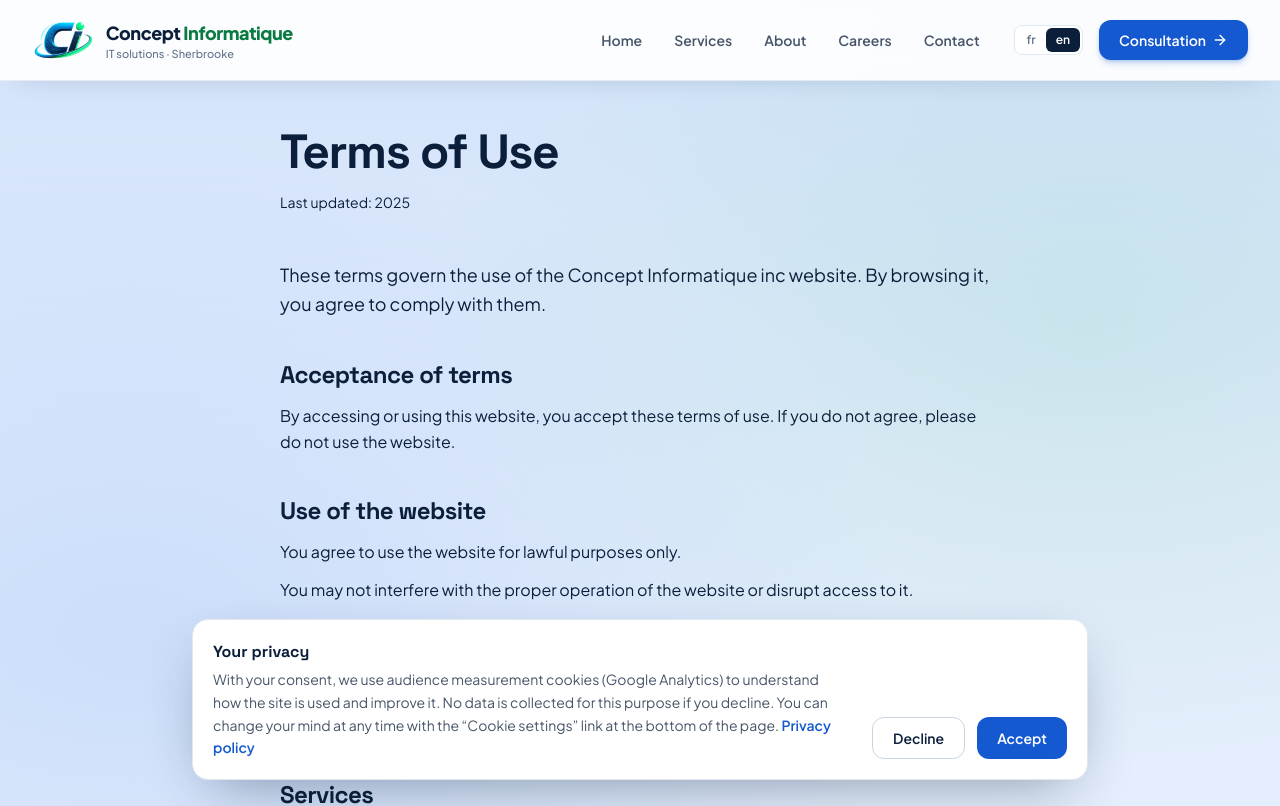
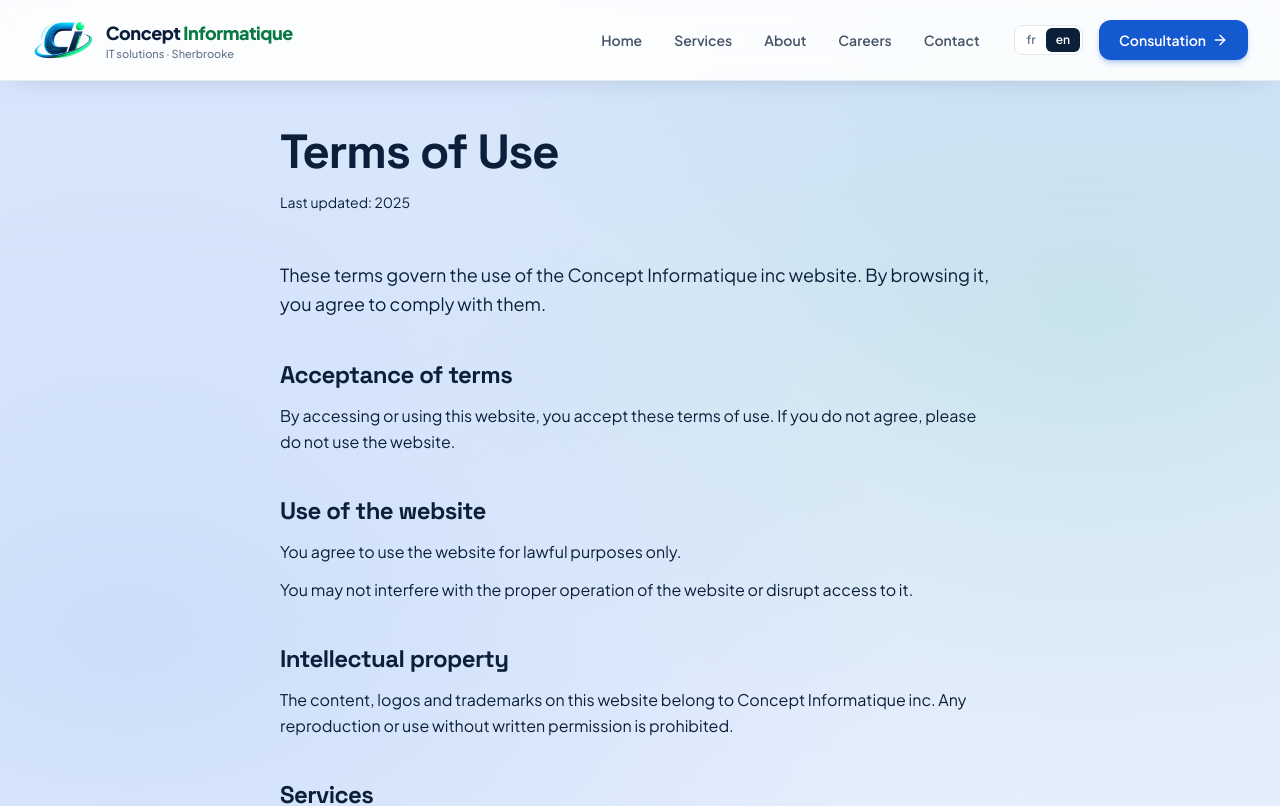
Before and after one commit to mteingueng-dot/conceptinformatique, a React (Vite) app: page /en/terms in a window 1280 px wide. Shown: the top 806 px of the page. Built offline with nearby package versions, Linux system fonts and the light colour scheme.

Commit message:
Revert "Consentement aux témoins (Loi 25) : Google Analytics seulement après accord"
This reverts commit c4bb6b351f3bd3729be17dba722beb0997e2d066.

```diff
--- a/index.html
+++ b/index.html
@@ -3,26 +3,14 @@
   <head>
     <meta charset="UTF-8" />
     <meta name="viewport" content="width=device-width, initial-scale=1.0" />
-    <!-- Google Tag Manager (GTM-N29MXHX8), chargé SEULEMENT après le consentement du visiteur (Loi 25).
-         Le choix est gardé dans le navigateur (clé « ci-consent ») ; le bandeau est dans src/components/CookieConsent.tsx. -->
+    <!-- Google Tag Manager (GTM-N29MXHX8) -->
     <script>
       window.dataLayer = window.dataLayer || [];
       function gtag(){dataLayer.push(arguments);}
       gtag('js', new Date());
-      // Mode consentement de Google : tout est refusé par défaut
-      gtag('consent', 'default', { analytics_storage: 'denied', ad_storage: 'denied', ad_user_data: 'denied', ad_personalization: 'denied' });
-      window.ciLoadGtm = function () {
-        if (window.ciGtmLoaded) return;
-        window.ciGtmLoaded = true;
-        gtag('consent', 'update', { analytics_storage: 'granted' });
-        dataLayer.push({ 'gtm.start': new Date().getTime(), event: 'gtm.js' });
-        var s = document.createElement('script');
-        s.async = true;
-        s.src = 'https://www.googletagmanager.com/gtm.js?id=GTM-N29MXHX8';
-        document.head.appendChild(s);
-      };
-      try { if (localStorage.getItem('ci-consent') === 'granted') window.ciLoadGtm(); } catch (e) {}
+      dataLayer.push({ 'gtm.start': new Date().getTime(), event: 'gtm.js' });
     </script>
+    <script async src="https://www.googletagmanager.com/gtm.js?id=GTM-N29MXHX8"></script>
     <!-- Fin Google Tag Manager -->
     <meta name="theme-color" content="#ffffff" />
     <title>Concept Informatique | Données et logiciels à Sherbrooke</title>
@@ -92,6 +80,9 @@
     <noscript><link rel="stylesheet" href="https://fonts.googleapis.com/css2?family=Plus+Jakarta+Sans:wght@300;400;500;600;700;800&family=Space+Grotesk:wght@500;700&family=JetBrains+Mono:wght@400&display=swap" /></noscript>
   </head>
   <body>
+    <!-- Google Tag Manager (noscript) -->
+    <noscript><iframe src="https://www.googletagmanager.com/ns.html?id=GTM-N29MXHX8" height="0" width="0" style="display:none;visibility:hidden"></iframe></noscript>
+    <!-- Fin Google Tag Manager (noscript) -->
     <div id="root"></div>
     <script type="module" src="/src/main.tsx"></script>
   </body>
--- a/src/App.tsx
+++ b/src/App.tsx
@@ -16,7 +16,6 @@ import ProfileDetailPage from './pages/ProfileDetailPage';
 import LegalPage from './pages/LegalPage';
 import NotFoundPage from './pages/NotFoundPage';
 import SeoManager from './seo/SeoManager';
-import CookieConsent from './components/CookieConsent';
 import { LanguageProvider } from './i18n/LanguageContext';
 import { Navigate } from './i18n/router';
 import { EXPERTISE_TO_SERVICE } from './seo/meta';
@@ -83,7 +82,6 @@ export function AppShell() {
           </Routes>
         </main>
         <Footer />
-        <CookieConsent />
       </div>
     </LanguageProvider>
   );
--- a/src/components/CookieConsent.tsx
+++ /dev/null
@@ -1,116 +0,0 @@
-import { useEffect, useState } from 'react';
-import { Link } from '../i18n/router';
-import { useLanguage } from '../i18n/LanguageContext';
-
-/*
- * Bandeau de consentement aux témoins (Loi 25, Québec).
- * Google Tag Manager / Google Analytics ne sont chargés qu'après « Accepter » (voir index.html : window.ciLoadGtm).
- * Le choix est conservé dans le navigateur ; le lien « Gestion des témoins » du pied de page rouvre le bandeau.
- */
-
-export const CONSENT_KEY = 'ci-consent';
-export const OPEN_CONSENT_EVENT = 'ci-open-consent';
-
-type Choice = 'granted' | 'denied';
-
-const dict = {
-  fr: {
-    title: 'Votre vie privée',
-    text: 'Avec votre accord, nous utilisons des témoins de mesure d’audience (Google Analytics) pour comprendre comment le site est utilisé et l’améliorer. Aucune donnée n’est recueillie à cette fin si vous refusez. Vous pouvez changer d’avis à tout moment avec le lien « Gestion des témoins » en bas de page.',
-    policy: 'Politique de confidentialité',
-    accept: 'Accepter',
-    refuse: 'Refuser',
-    label: 'Consentement aux témoins',
-  },
-  en: {
-    title: 'Your privacy',
-    text: 'With your consent, we use audience measurement cookies (Google Analytics) to understand how the site is used and improve it. No data is collected for this purpose if you decline. You can change your mind at any time with the “Cookie settings” link at the bottom of the page.',
-    policy: 'Privacy policy',
-    accept: 'Accept',
-    refuse: 'Decline',
-    label: 'Cookie consent',
-  },
-};
-
-function readChoice(): Choice | null {
-  try {
-    const v = localStorage.getItem(CONSENT_KEY);
-    return v === 'granted' || v === 'denied' ? v : null;
-  } catch {
-    return null;
-  }
-}
-
-export default function CookieConsent() {
-  const { lang } = useLanguage();
-  const t = dict[lang];
-  // Rien au pré-rendu ni avant le montage : le choix n'est connu que dans le navigateur
-  const [open, setOpen] = useState(false);
-
-  useEffect(() => {
-    if (readChoice() === null) setOpen(true);
-    const reopen = () => setOpen(true);
-    window.addEventListener(OPEN_CONSENT_EVENT, reopen);
-    return () => window.removeEventListener(OPEN_CONSENT_EVENT, reopen);
-  }, []);
-
-  const decide = (choice: Choice) => {
-    const previous = readChoice();
-    try {
-      localStorage.setItem(CONSENT_KEY, choice);
-    } catch {
-      // stockage indisponible : le choix vaut pour cette visite seulement
-    }
-    const w = window as unknown as { ciLoadGtm?: () => void; gtag?: (...args: unknown[]) => void };
-    if (choice === 'granted') {
-      w.ciLoadGtm?.();
-    } else if (previous === 'granted') {
-      // Retrait du consentement : on coupe la mesure, on efface les témoins Google Analytics (_ga…)
-      // et on recharge la page pour décharger Google Analytics
-      w.gtag?.('consent', 'update', { analytics_storage: 'denied' });
-      const host = window.location.hostname.replace(/^www\./, '');
-      document.cookie.split(';').map((c) => c.split('=')[0].trim()).filter((n) => n.startsWith('_ga')).forEach((name) => {
-        for (const domain of ['', `; domain=${host}`, `; domain=.${host}`]) {
-          document.cookie = `${name}=; expires=Thu, 01 Jan 1970 00:00:00 GMT; path=/${domain}`;
-        }
-      });
-      window.location.reload();
-      return;
-    }
-    setOpen(false);
-  };
-
-  if (!open) return null;
-
-  return (
-    <div role="dialog" aria-modal="false" aria-label={t.label} className="fixed inset-x-0 bottom-0 z-[60] p-3 sm:p-5">
-      <div className="mx-auto max-w-4xl rounded-2xl border border-slate-200 bg-white p-5 shadow-[0_20px_60px_-20px_rgba(11,31,58,0.45)] sm:flex sm:items-end sm:gap-6">
-        <div className="flex-1">
-          <p className="font-display text-base font-bold text-ci-navy">{t.title}</p>
-          <p className="mt-1 text-sm leading-relaxed text-slate-600">
-            {t.text}{' '}
-            <Link to="/privacy/" className="font-semibold text-ci-blue-600 underline-offset-2 hover:underline">
-              {t.policy}
-            </Link>
-          </p>
-        </div>
-        <div className="mt-4 flex shrink-0 gap-3 sm:mt-0">
-          <button
-            type="button"
-            onClick={() => decide('denied')}
-            className="flex-1 rounded-xl border border-slate-300 bg-white px-5 py-2.5 text-sm font-semibold text-ci-navy transition-colors hover:border-ci-navy sm:flex-none"
-          >
-            {t.refuse}
-          </button>
-          <button
-            type="button"
-            onClick={() => decide('granted')}
-            className="flex-1 rounded-xl bg-ci-blue-600 px-5 py-2.5 text-sm font-semibold text-white transition-colors hover:bg-ci-blue-700 sm:flex-none"
-          >
-            {t.accept}
-          </button>
-        </div>
-      </div>
-    </div>
-  );
-}
--- a/src/components/Footer.tsx
+++ b/src/components/Footer.tsx
@@ -4,7 +4,6 @@ import { Link2, Mail, Phone, MapPin } from 'lucide-react';
 
 import { useLanguage } from '../i18n/LanguageContext';
 import { getServices } from '../data/services';
-import { OPEN_CONSENT_EVENT } from './CookieConsent';
 
 const LINKEDIN_URL = 'https://www.linkedin.com/company/concept-informatique-inc';
 
@@ -26,7 +25,6 @@ const copy: Record<Lang, {
   rights: string;
   privacy: string;
   terms: string;
-  cookies: string;
 }> = {
   fr: {
     homeAria: 'Concept Informatique – Accueil',
@@ -44,7 +42,6 @@ const copy: Record<Lang, {
     rights: 'Tous droits réservés.',
     privacy: 'Confidentialité',
     terms: 'Conditions',
-    cookies: 'Gestion des témoins',
   },
   en: {
     homeAria: 'Concept Informatique – Home',
@@ -62,7 +59,6 @@ const copy: Record<Lang, {
     rights: 'All rights reserved.',
     privacy: 'Privacy',
     terms: 'Terms',
-    cookies: 'Cookie settings',
   },
 };
 
@@ -150,7 +146,6 @@ export default function Footer() {
           <div className="flex items-center gap-6">
             <Link to="/privacy/" className="text-xs text-slate-500 transition-colors hover:text-ci-blue-600">{t.privacy}</Link>
             <Link to="/terms/" className="text-xs text-slate-500 transition-colors hover:text-ci-blue-600">{t.terms}</Link>
-            <button type="button" onClick={() => window.dispatchEvent(new Event(OPEN_CONSENT_EVENT))} className="text-xs text-slate-500 transition-colors hover:text-ci-blue-600">{t.cookies}</button>
           </div>
         </div>
       </div>
```
Also changed, not shown: src/pages/LegalPage.tsx (+6 -12 lines), 1 other file (tests, documents, lock files or other folders).
